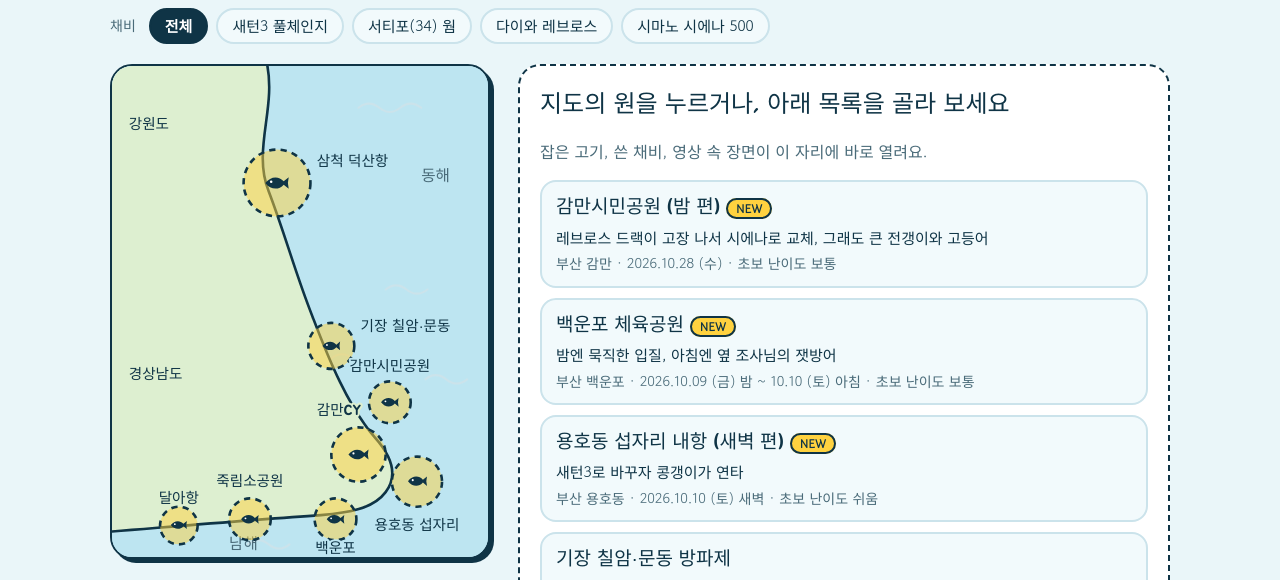
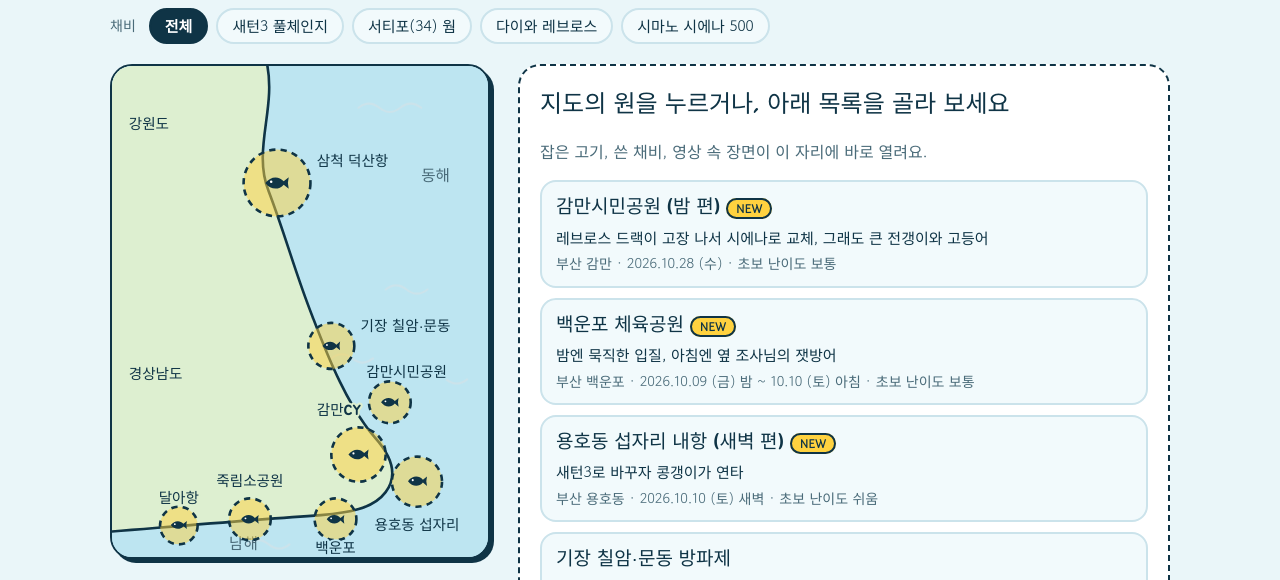
Before and after one commit to Nakgun9606/nakgun-yeojido, a plain HTML site: page index.html in a window 1280 px wide. Shown: the part 209-789 px from the top of the page. Drawn offline with Linux system fonts and the light colour scheme.

Commit message:
감만시민공원 지도 라벨 위치 조정
Co-Authored-By: Claude Sonnet 5.5 <noreply@anthropic.com>
Claude-Session: https://claude.ai/code/session_014WE58B6QQCf82CCsZpVQnD

```diff
--- a/index.html
+++ b/index.html
@@ -329,7 +329,7 @@ h1 {
             <circle class="zone-hit" cx="266" cy="322" r="28"/>
             <circle cx="266" cy="322" r="20"/>
             <use class="zone-fish" href="#fish" x="256" y="316" width="20" height="12"/>
-            <text class="on-sea" x="266" y="292" text-anchor="middle">감만시민공원</text>
+            <text class="on-sea" x="282" y="298" text-anchor="middle">감만시민공원</text>
           </g>
           <g class="zone" data-id="baegunpo" tabindex="0" role="button" aria-label="백운포 체육공원 카드 보기">
             <circle class="zone-hit" cx="214" cy="434" r="30"/>
```
